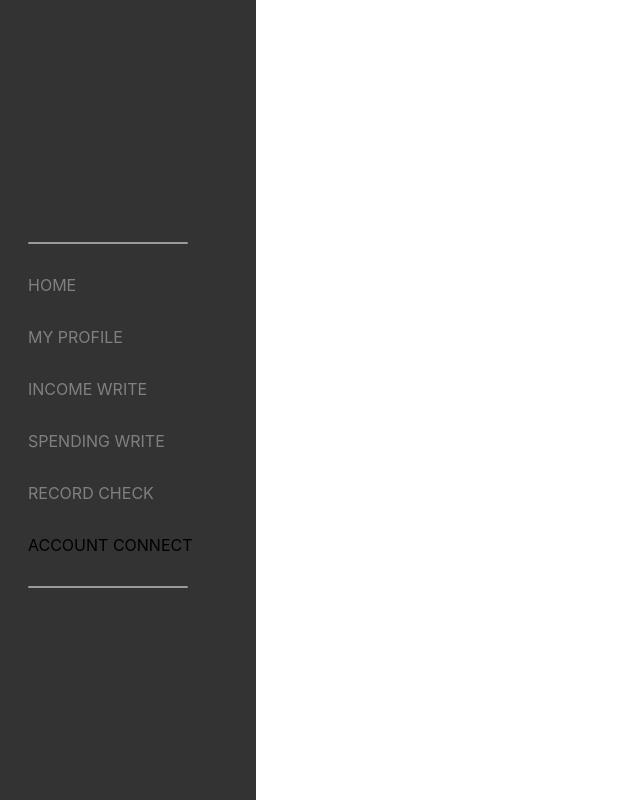
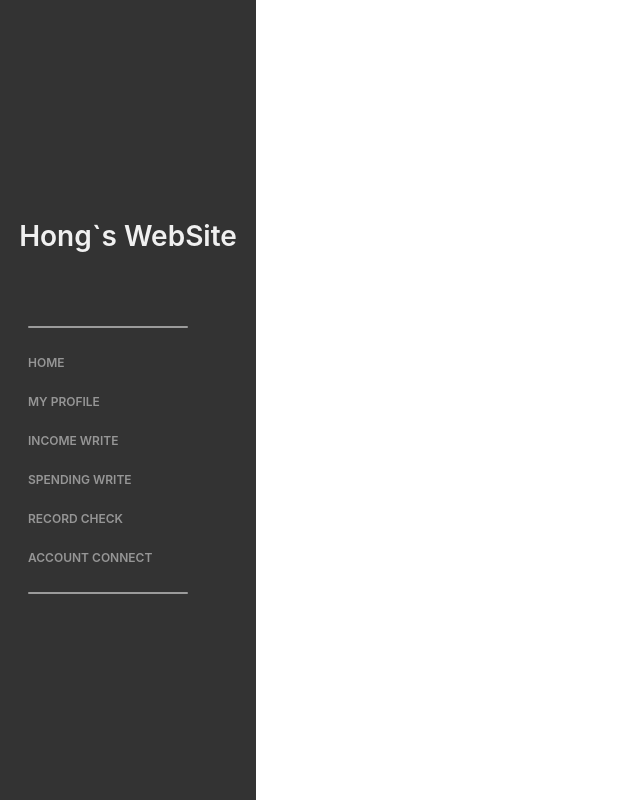
Before and after one commit to lkl4502/account_book_project, a React (Create React App) app in the folder frontend/: page /accountConnect in a window 1280 px wide. Shown: the whole page, without its empty margins (0-640 px from the left). Built offline with nearby package versions, Linux system fonts and the light colour scheme.

Commit message:
Text 컴포넌트 추가 및 수정

```diff
--- a/frontend/src/components/Sidebar.jsx
+++ b/frontend/src/components/Sidebar.jsx
@@ -3,6 +3,7 @@ import styled from "styled-components";
 import { NavLink } from "react-router-dom";
 import SidebarItem from "./SidebarItem";
 import Divider from "./Divider";
+import Text from "./Text";
 
 const Side = styled.div`
   display: flex;
@@ -20,8 +21,6 @@ const Menu = styled.div`
   display: flex;
   flex-direction: column;
   text-align: left;
-  font-size: 16px;
-  color: #969696;
 `;
 
 function Sidebar() {
@@ -35,6 +34,9 @@ function Sidebar() {
   ];
   return (
     <Side>
+      <Text bold={true} color={"#f0f0f0"} size={"28px"}>
+        Hong`s WebSite
+      </Text>
       <Menu>
         <Divider />
         {menus.map((menu, index) => {
--- a/frontend/src/components/SidebarItem.jsx
+++ b/frontend/src/components/SidebarItem.jsx
@@ -1,9 +1,15 @@
 import styled from "styled-components";
+
+const P = styled.p`
+  font-size: 12px;
+  font-weight: 600;
+  color: #969696;
+`;
 
 function SidebarItem(props) {
   return (
     <div>
-      <p>{props.menu.name}</p>
+      <P>{props.menu.name}</P>
     </div>
   );
 }
--- /dev/null
+++ b/frontend/src/components/Text.jsx
@@ -0,0 +1,27 @@
+import React from "react";
+import styled from "styled-components";
+
+const P = styled.p`
+  color: ${(props) => props.color};
+  font-size: ${(props) => props.size};
+  font-weight: ${(props) => (props.bold ? "600" : "400")};
+`;
+
+function Text({ bold, size, color, children }) {
+  const styles = { color, size, bold };
+
+  return (
+    <>
+      <P {...styles}>{children}</P>
+    </>
+  );
+}
+
+Text.defaultProps = {
+  children: null,
+  bold: false,
+  color: "#ffffff",
+  size: "14px",
+};
+
+export default Text;
```
